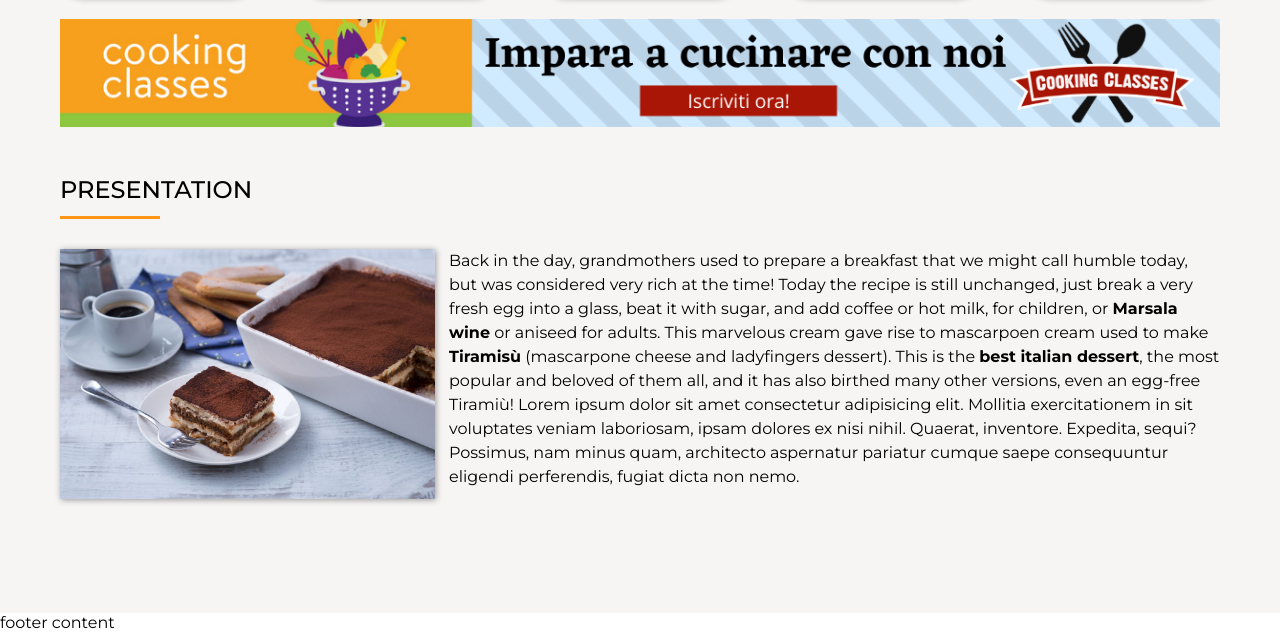
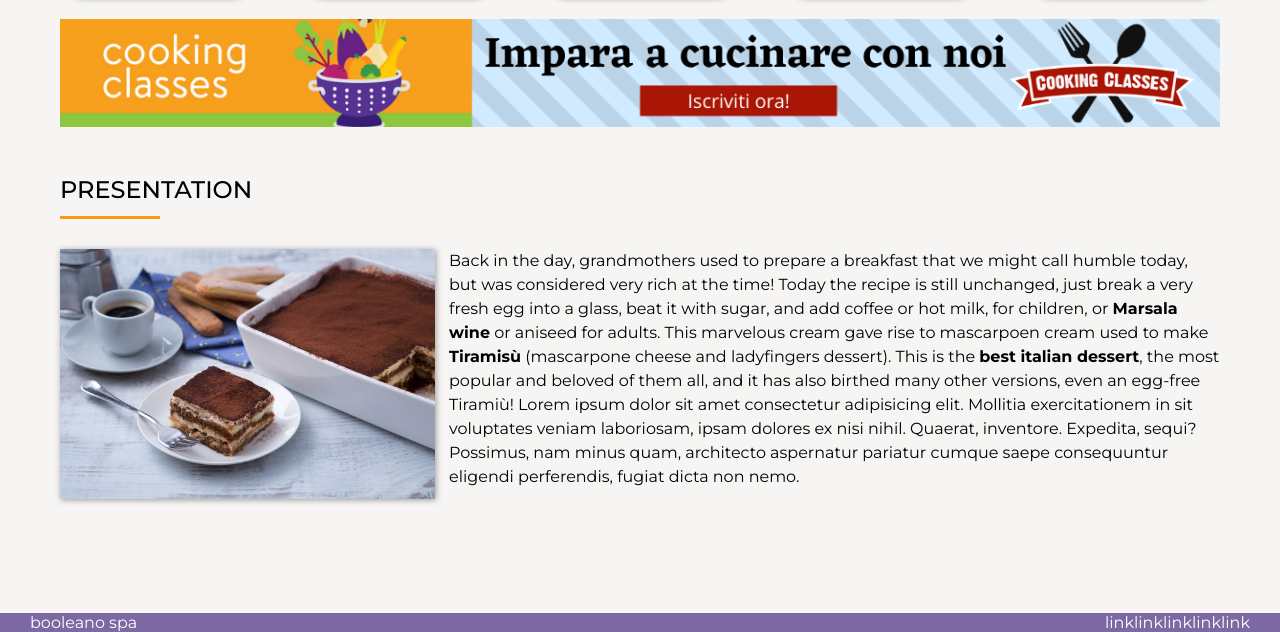
Before and after one commit to GabrieleTuzzo/htmlcss-responsive-layout, a plain HTML site: page index.html in a window 1280 px wide. Shown: the part 753-1385 px from the top of the page. Drawn offline with Linux system fonts and the light colour scheme.

Commit message:
ADD footer layout

```diff
--- a/css/style.css
+++ b/css/style.css
@@ -132,8 +132,6 @@ img {
 }
 
 .card-sidebar .flex-list {
-    display: flex;
-    flex-wrap: wrap;
     flex-direction: column;
     gap: 12px;
 }
@@ -213,6 +211,23 @@ img {
     box-shadow: 1px 1px 6px var(--color-dark-grey)
 }
 
+/* FOOTER */
+.main-footer {
+    background-color: var(--color-purple);
+    color: white;
+    padding: 0 30px;
+}
+
+.main-footer .row {
+    justify-content: space-between;
+}
+
+/* UTILITIES */
+.flex-list {
+    display: flex;
+    flex-wrap: wrap;
+}
+
 /* MEDIA QUERIES */
 @media (max-width: 992px) {
     .main-content {
@@ -251,6 +266,7 @@ img {
         height: 2px;
     }
 
+    /* UTILITIES */
     .display-none-md {
         display: none;
     }
@@ -297,6 +313,7 @@ img {
         margin-bottom: 18px;
     }
 
+    /* UTILITIES */
     .display-none-sm {
         display: none;
     }
--- a/index.html
+++ b/index.html
@@ -93,8 +93,21 @@
             </div>
         </section>
     </main>
-    <footer>
-        footer content
+    <footer class="main-footer">
+        <div class="container-fluid">
+            <div class="row">
+                <div class="col">booleano spa</div>
+                <nav class="col">
+                    <ul class="flex-list">
+                        <li>link</li>
+                        <li>link</li>
+                        <li>link</li>
+                        <li>link</li>
+                        <li>link</li>
+                    </ul>
+                </nav>
+            </div>
+        </div>
     </footer>
 </body>
 </html>
```
